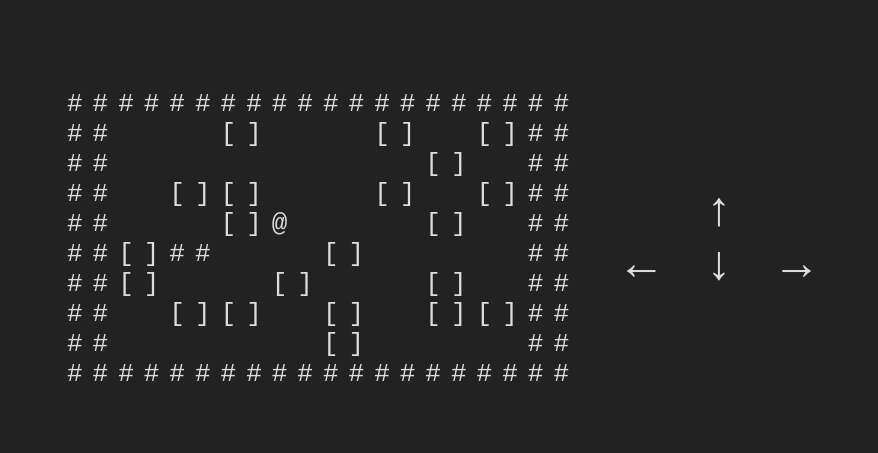
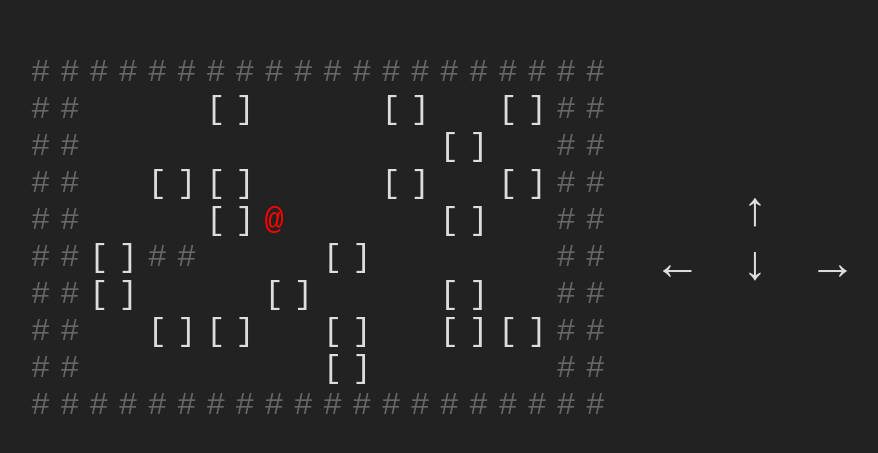
Before and after one commit to klimesf/sokoban, a website built with Parcel: page src/index.html in a window 1280 px wide. Shown: the part 161-614 px from the top of the page, without its empty margins (196-1074 px from the left). Built offline with nearby package versions, Linux system fonts and the light colour scheme.

Commit message:
Make it prettier

```diff
--- a/src/index.html
+++ b/src/index.html
@@ -7,7 +7,7 @@
   </head>
   <body>
     <div id="canvas">
-      <pre id="matrix"></pre>
+      <div id="matrix"></div>
       <div id="control-panel">
         <a id="up">&uparrow;</a><br />
         <a id="left">&leftarrow;</a>
--- a/src/index.ts
+++ b/src/index.ts
@@ -119,7 +119,24 @@ function movePlayer(dir: number[]) {
 
 let el: HTMLElement = document.getElementById("matrix")!!;
 function render(): void {
-  el.innerHTML = matrix.map((row) => row.join("")).join("\n");
+  el.innerHTML = matrix
+    .map((row) =>
+      row
+        .map((c) => {
+          switch (c) {
+            case " ":
+              return "&nbsp";
+            case "#":
+              return '<span class="text-50">#</span>';
+            case "@":
+              return '<span class="text-player">@</span>';
+            default:
+              return c;
+          }
+        })
+        .join(""),
+    )
+    .join("<br/>");
 }
 
 function dirFromEvent(e: KeyboardEvent): number[] {
--- a/src/styles.css
+++ b/src/styles.css
@@ -47,3 +47,15 @@ body {
 #right {
   cursor: pointer;
 }
+
+.text-50 {
+  color: #666;
+}
+
+.text-100 {
+  color: #ddd;
+}
+
+.text-player {
+  color: red;
+}
```
